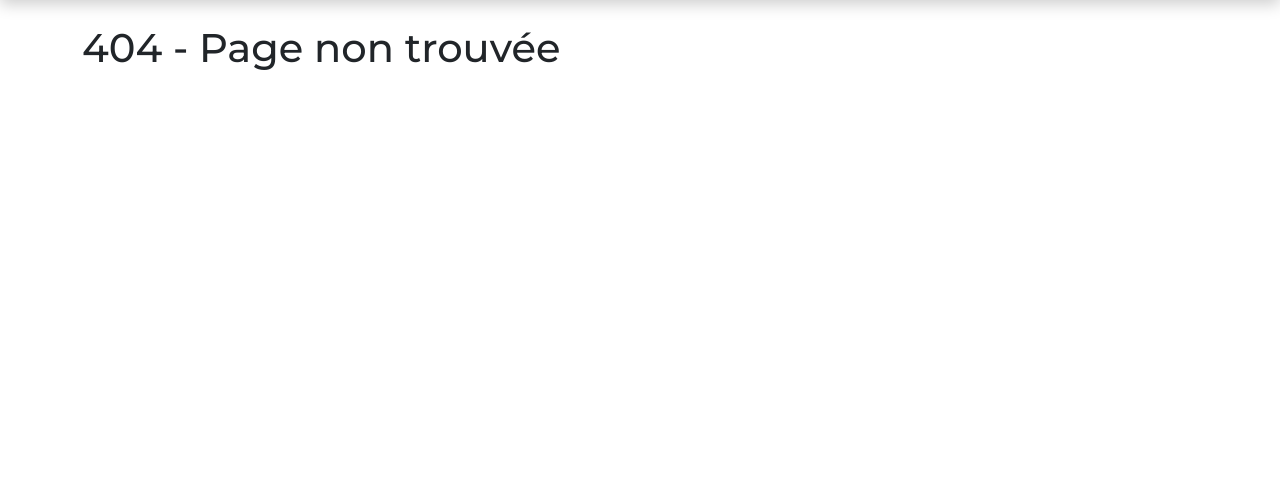
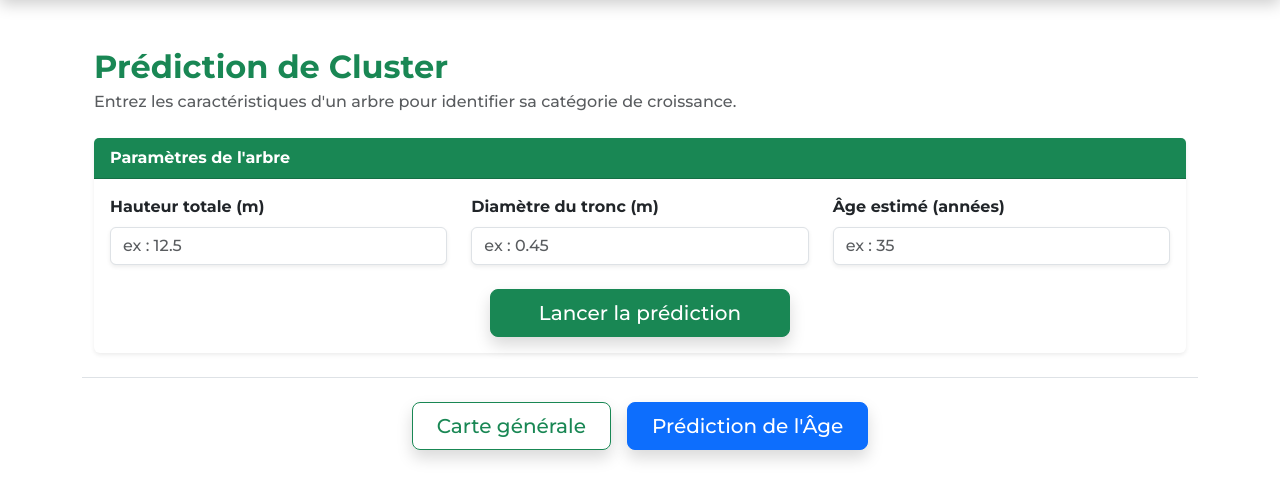
Before and after one commit to EthanHEURTIN/Projet_Web_Arbres, a PHP site: page /predire_cluster in a window 1280 px wide. Shown: the part 90-590 px from the top of the page. Run offline with PHP 8.4, Linux system fonts and the light colour scheme; data comes from the database, SQL or seed files in the repository.

Commit message:
maj visualisation, prediction cluster

```diff
--- a/index.php
+++ b/index.php
@@ -20,8 +20,8 @@ switch ($url) {
     case 'visualisation':
         include 'pages/visualisation.php';
         break;
-    case 'prediction':
-        include 'pages/prediction.php';
+    case 'predire_cluster':
+        include 'pages/predire_cluster.php';
         break;
     case 'predire_age':
         include 'pages/predire_age.php';
--- /dev/null
+++ b/pages/predire_cluster.php
@@ -0,0 +1,184 @@
+<?php
+
+$venvPython   = __DIR__ . '/../scripts_ia/venv/bin/python3';
+$scriptPython = __DIR__ . '/../scripts_ia/cluster/prediction_cluster.py';
+
+$result    = null;
+$mapHtml   = null;
+$error     = null;
+
+if ($_SERVER['REQUEST_METHOD'] === 'POST') {
+    $hauteur  = floatval($_POST['hauteur']);
+    $diametre = floatval($_POST['diametre']);
+    $age      = floatval($_POST['age']);
+
+    if ($hauteur > 0 && $diametre > 0 && $age > 0) {
+        $cmd    = escapeshellcmd("$venvPython $scriptPython")
+                . ' ' . escapeshellarg($hauteur)
+                . ' ' . escapeshellarg($diametre)
+                . ' ' . escapeshellarg($age)
+                . ' 2>/dev/null';
+
+        $output = shell_exec($cmd);
+        $data   = json_decode($output, true);
+
+        if ($data && isset($data['categorie'])) {
+            $result  = $data['categorie'];
+            $mapHtml = $data['map_html'];
+        } else {
+            $error = shell_exec(
+                escapeshellcmd("$venvPython $scriptPython")
+                . ' ' . escapeshellarg($hauteur)
+                . ' ' . escapeshellarg($diametre)
+                . ' ' . escapeshellarg($age)
+                . ' 2>&1'
+            );
+        }
+    } else {
+        $error = "Veuillez remplir tous les champs avec des valeurs positives.";
+    }
+}
+
+// Couleurs et icônes selon la catégorie
+$styles = [
+    "Petit / Jeune"          => ['color' => 'success', 'icon' => 'bi-tree',        'bg' => '#d4edda'],
+    "Moyen / Intermédiaire"  => ['color' => 'warning', 'icon' => 'bi-tree-fill',   'bg' => '#fff3cd'],
+    "Grand / Mature"         => ['color' => 'danger',  'icon' => 'bi-tree-fill',   'bg' => '#f8d7da'],
+];
+$style = $result ? ($styles[$result] ?? ['color' => 'secondary', 'icon' => 'bi-question-circle', 'bg' => '#e2e3e5']) : null;
+?>
+
+<div class="container my-5">
+    <h2 class="text-success fw-bold mb-1">Prédiction de Cluster</h2>
+    <p class="text-muted mb-4">Entrez les caractéristiques d'un arbre pour identifier sa catégorie de croissance.</p>
+
+    <!-- Formulaire -->
+    <div class="card shadow-sm border-0 mb-4">
+        <div class="card-header bg-success text-white fw-bold">
+            <i class="bi bi-sliders"></i> Paramètres de l'arbre
+        </div>
+        <div class="card-body">
+            <form method="POST">
+                <div class="row g-4">
+                    <div class="col-md-4">
+                        <label for="hauteur" class="form-label fw-bold">
+                            <i class="bi bi-arrow-up text-success"></i> Hauteur totale (m)
+                        </label>
+                        <input type="number" step="0.1" min="0"
+                               class="form-control shadow-sm"
+                               id="hauteur" name="hauteur"
+                               placeholder="ex : 12.5"
+                               value="<?php echo isset($_POST['hauteur']) ? htmlspecialchars($_POST['hauteur']) : ''; ?>"
+                               required>
+                    </div>
+                    <div class="col-md-4">
+                        <label for="diametre" class="form-label fw-bold">
+                            <i class="bi bi-circle text-success"></i> Diamètre du tronc (m)
+                        </label>
+                        <input type="number" step="0.01" min="0"
+                               class="form-control shadow-sm"
+                               id="diametre" name="diametre"
+                               placeholder="ex : 0.45"
+                               value="<?php echo isset($_POST['diametre']) ? htmlspecialchars($_POST['diametre']) : ''; ?>"
+                               required>
+                    </div>
+                    <div class="col-md-4">
+                        <label for="age" class="form-label fw-bold">
+                            <i class="bi bi-calendar3 text-success"></i> Âge estimé (années)
+                        </label>
+                        <input type="number" step="1" min="0"
+                               class="form-control shadow-sm"
+                               id="age" name="age"
+                               placeholder="ex : 35"
+                               value="<?php echo isset($_POST['age']) ? htmlspecialchars($_POST['age']) : ''; ?>"
+                               required>
+                    </div>
+                </div>
+
+                <div class="mt-4 text-center">
+                    <button type="submit" class="btn btn-success btn-lg px-5 shadow">
+                        <i class="bi bi-cpu"></i> Lancer la prédiction
+                    </button>
+                </div>
+            </form>
+        </div>
+    </div>
+
+    <!-- Résultat -->
+    <?php if ($error): ?>
+        <div class="alert alert-danger shadow-sm">
+            <i class="bi bi-exclamation-triangle-fill"></i> <?php echo nl2br(htmlspecialchars($error)); ?>
+        </div>
+    <?php endif; ?>
+
+    <?php if ($result && $style): ?>
+        <div class="card shadow border-0 mb-5" style="background-color: <?php echo $style['bg']; ?>;">
+            <div class="card-body text-center py-4">
+                <i class="bi <?php echo $style['icon']; ?> text-<?php echo $style['color']; ?>"
+                   style="font-size: 3rem;"></i>
+                <h3 class="mt-3 fw-bold text-<?php echo $style['color']; ?>">
+                    Catégorie identifiée
+                </h3>
+                <div class="display-6 fw-bold mt-2">
+                    <?php echo htmlspecialchars($result); ?>
+                </div>
+                <p class="text-muted mt-3 mb-0">
+                    Résultat basé sur le modèle K-Means (k=3) entraîné sur le patrimoine arboré de Saint-Quentin.
+                </p>
+            </div>
+        </div>
+    <?php endif; ?>
+
+    <!-- Carte des clusters -->
+    <?php if ($mapHtml): ?>
+        <div class="card shadow-sm border-0 mb-5">
+            <div class="card-header bg-success text-white fw-bold">
+                <i class="bi bi-map"></i> Carte de segmentation du patrimoine arboré (k=3)
+            </div>
+            <div class="card-body p-0">
+                <div style="width:100%; height:600px; overflow:hidden;">
+                    <?php echo $mapHtml; ?>
+                </div>
+            </div>
+        </div>
+
+        <!-- Légende -->
+        <div class="row text-center mb-5">
+            <div class="col-md-4">
+                <div class="card border-0 shadow-sm p-3" style="border-left: 5px solid #2ca02c !important;">
+                    <i class="bi bi-tree" style="font-size:1.8rem; color:#2ca02c;"></i>
+                    <h6 class="fw-bold mt-2 mb-1" style="color:#2ca02c;">Petit / Jeune</h6>
+                    <small class="text-muted">Faible hauteur, faible diamètre, jeune âge</small>
+                </div>
+            </div>
+            <div class="col-md-4">
+                <div class="card border-0 shadow-sm p-3" style="border-left: 5px solid #ffbf00 !important;">
+                    <i class="bi bi-tree-fill" style="font-size:1.8rem; color:#ffbf00;"></i>
+                    <h6 class="fw-bold mt-2 mb-1" style="color:#ffbf00;">Moyen / Intermédiaire</h6>
+                    <small class="text-muted">Caractéristiques intermédiaires</small>
+                </div>
+            </div>
+            <div class="col-md-4">
+                <div class="card border-0 shadow-sm p-3" style="border-left: 5px solid #d62728 !important;">
+                    <i class="bi bi-tree-fill" style="font-size:1.8rem; color:#d62728;"></i>
+                    <h6 class="fw-bold mt-2 mb-1" style="color:#d62728;">Grand / Mature</h6>
+                    <small class="text-muted">Grande hauteur, large diamètre, âge avancé</small>
+                </div>
+            </div>
+        </div>
+    <?php endif; ?>
+
+    <!-- Boutons navigation -->
+    <div class="row justify-content-center border-top pt-4">
+        <div class="col-md-8 text-center">
+            <div class="d-grid gap-3 d-sm-flex justify-content-sm-center">
+                <a href="visualisation" class="btn btn-outline-success btn-lg px-4 shadow">
+                    <i class="bi bi-map"></i> Carte générale
+                </a>
+                <a href="predire_age" class="btn btn-primary btn-lg px-4 shadow">
+                    <i class="bi bi-calendar3"></i> Prédiction de l'Âge
+                </a>
+            </div>
+        </div>
+    </div>
+</div>
```
Also changed, not shown: pages/visualisation.php (+132 -17 lines), 7 other files.
